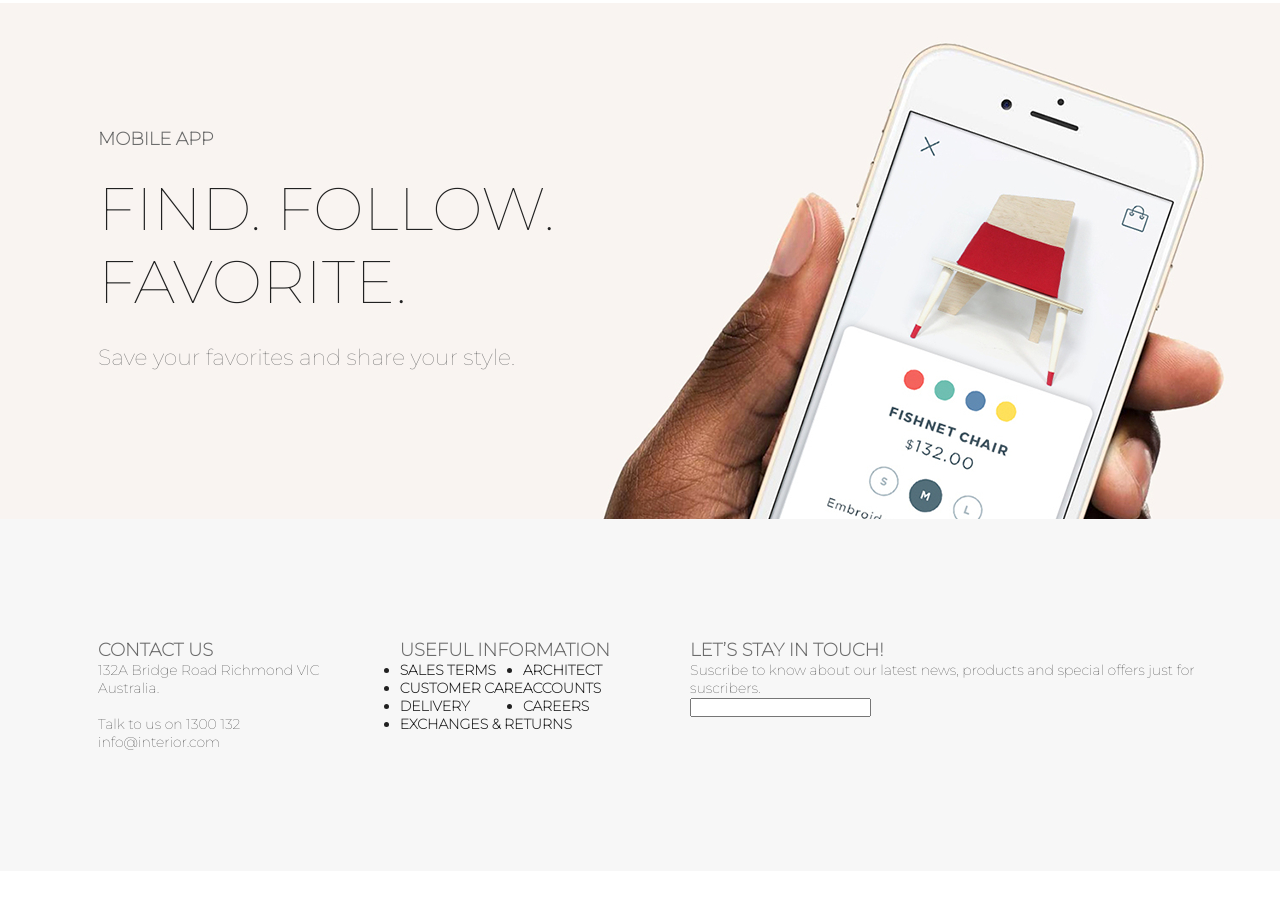
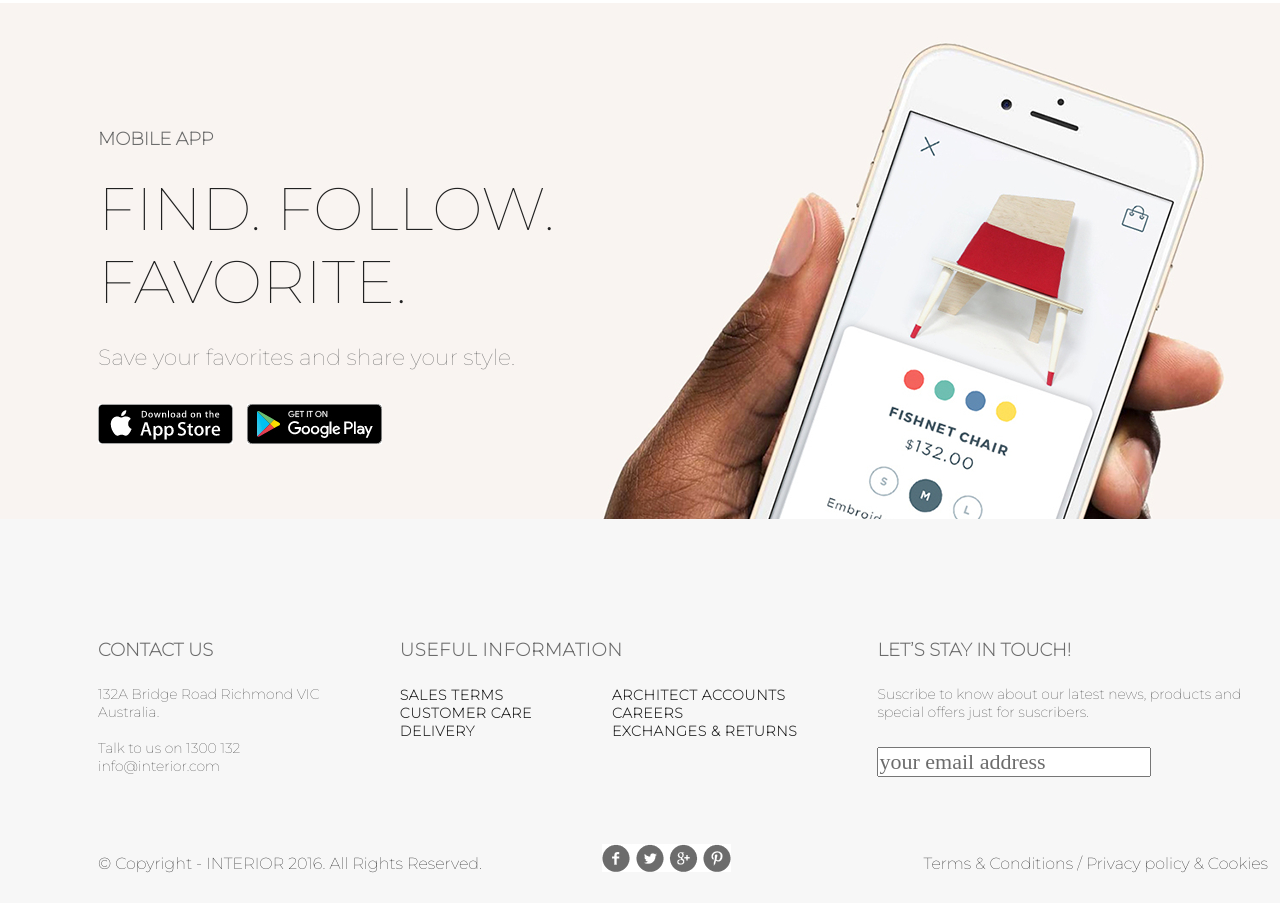
Before and after one commit to Kann3ik/HTML-CSS, a plain HTML site: page maket interior/index.html in a window 1280 px wide. Shown: the part 4892-5795 px from the top of the page. Before the commit the page ends 5763 px from the top, so only its background shows below. Drawn offline with Linux system fonts and the light colour scheme.

Commit message:
all first page

```diff
--- a/maket interior/index.html
+++ b/maket interior/index.html
@@ -44,7 +44,7 @@
             </div>
             <div class="goods-catalog clearfix">
                 <ul class="goods-catalog-item">
-                    <li class="goods-catalog-list"><img src="img/product/product-1.jpg" alt="product-1"></li>
+                    <li class="goods-catalog-list"><img class="product-1" src="img/product/product-1.jpg" alt="product-1"></li>
                     <li class="goods-catalog-list"><img src="img/product/product-2.jpg" alt="product-2"></li>
                     <li class="goods-catalog-list"><img src="img/product/product-3.jpg" alt="product-3"></li>
                     <li class="goods-catalog-list"><img src="img/product/product-4.jpg" alt="product-4"></li>
@@ -113,6 +113,10 @@
             <p class="mobile-app">mobile app</p>
             <h2 class="mobile-text-h2">Find. Follow. <br> Favorite.</h2>
             <p class="mobile-app-text">Save your favorites and share your style.</p>
+            <div class="store">
+                <img class="app-store" src="img/app-store.jpg" alt="app-store">
+                <img class="google-play" src="img/google-play.jpg" alt="google-play">
+            </div>
         </div>
         <div class="footer padding-site">
             <div class="contact">
@@ -131,6 +135,7 @@
                     <li class="useful-list">Sales terms</li>
                     <li class="useful-list">Customer care</li>
                     <li class="useful-list">Delivery</li>
+
                 </ul>
                 <ul class="useful-right clearfix">
                     <li class="useful-list">Architect accounts</li>
@@ -143,7 +148,13 @@
                 <p class="LetsSay-text">
                     Suscribe to know about our latest news, products and special offers just for suscribers.
                 </p>
-                <input type="text">
+                <input class="email-input" type="text" value="your email address" src="img/tg.jpg">
+            </div>
+
+            <div class="bottom-text">
+                <p class="bottom-text-one">© Copyright - INTERIOR 2016. All Rights Reserved.</p>
+                <img class="image-social" src="img/social-links.jpg" alt="social">
+                <p class="bottom-text-two">Terms & Conditions  /  Privacy policy & Cookies</p>
             </div>
         </div>
     </div>
--- a/maket interior/style.css
+++ b/maket interior/style.css
@@ -357,14 +357,21 @@ text-decoration: none;
     padding-top: 26px;
 }
 
+.store {
+    margin-top: 33px;
+}
+
+.google-play{
+    margin-left: 10px;
+}
+
 .footer {
-    height: 384;
+    height: 384px;
     background-color: #f7f7f7;
-    padding-top: 120px;
-    padding-bottom: 120px;
 }
 .contact{
     float: left;
+    padding-top: 120px;
 }
 
 .contact-h2{
@@ -386,22 +393,26 @@ text-decoration: none;
     letter-spacing: normal;
 
     text-align: left;
+    margin-top: 24px;
 }
 
 .useful-list{
     color: #212121;
     font-size: 14px;
     font-weight: 700;
-    font-style: normal;
-    letter-spacing: normal;
     text-align: left;
     text-transform: uppercase;
+    list-style-type: none;
+    text-decoration: none;
+    letter-spacing: 0.7px;
 }
 
 .usefulinformation {
     float: left;
     margin-left: 80px;
     margin-right: 80px;
+    padding-top: 120px;
+    letter-spacing: 0.7px;
 }
 
 .useful-h2{
@@ -409,14 +420,20 @@ text-decoration: none;
     font-size: 18px;
     font-weight: 700;
     font-style: normal;
-    letter-spacing: normal;
     text-align: left;
     text-transform: uppercase;
 }
 
 .useful-left{
     float: left;
+    margin-top: 25px;
 }
+.useful-right{
+    float: right;
+    margin-left: 80px;
+    margin-top: 25px;
+}
+
 .LetsSay-h2{
     color: #6c6c6c;
     font-size: 18px;
@@ -433,4 +450,39 @@ text-decoration: none;
     font-style: normal;
     letter-spacing: normal;
     text-align: left;
+    margin-top: 24px;
 }
+
+.LetsSay {
+    padding-top: 120px;
+}
+
+.bottom-text{
+    margin-top: 77px;
+    margin-bottom: 39;
+}
+.bottom-text-one {
+    float: left;
+}
+
+.bottom-text-two {
+    /* float: right; */
+    text-align: right;
+}
+
+.email-input {
+    color: #6c6c6c;
+    font-family: icomoon;
+    font-size: 22px;
+    font-weight: 400;
+    font-style: normal;
+    letter-spacing: normal;
+    text-align: left;
+    margin-top: 26px;
+}
+
+.image-social{
+    margin-top: -10px;
+    margin-left: 120px;
+    float: left;
+}
```
Also changed, not shown: maket interior/img/app-store.jpg (added), maket interior/img/google-play.jpg (added), maket interior/img/social-links.jpg (added), maket interior/img/social-links.svg (added), maket interior/img/tg.jpg (added), 1 other file.
